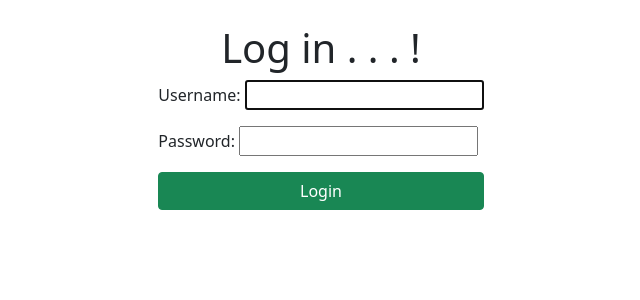
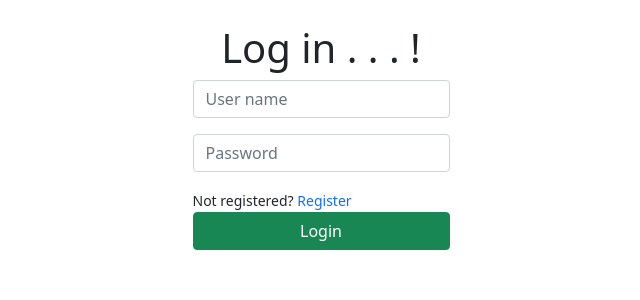
Before and after one commit to SaberHardy/blog_project, a Django app: page /members/login/ in a window 1280 px wide. Shown: the part 56-356 px from the top of the page, without its empty margins (319-959 px from the left). Run offline with Django 4.2, Linux system fonts and the light colour scheme; some libraries are stand-ins or nearby versions.

Commit message:
style templates

```diff
--- a/members/templates/registration/login.html
+++ b/members/templates/registration/login.html
@@ -8,11 +8,22 @@
     <div class="form-group d-flex justify-content-center align-items-center container">
         <form method="post">
             {% csrf_token %}
-            {{ form.as_p }}
+            {#            {{ form.as_p }}#}
+            <div class="mb-3 row">
+                <div class="col-sm-16">
+                    <input type="text" class="form-control" name="username" placeholder="User name">
+                </div>
+            </div>
+
+            <div class="mb-3 row">
+                <div class="col-sm-16">
+                    <input type="password" class="form-control" name="password" placeholder="Password">
+                </div>
+            </div>
+            <small>Not registered? <a href="{% url 'register' %}">Register</a></small>
             <button type="submit" class="btn btn-success col-md-12 text-center submit-btn">
                 Login
             </button>
-
         </form>
     </div>
 {% endblock %}
--- a/members/templates/registration/registrations.html
+++ b/members/templates/registration/registrations.html
@@ -12,6 +12,7 @@
             <button type="submit" class="btn btn-success col-md-12 text-center submit-btn">
                 Register
             </button>
+            <p>If you already registered? <a href="{% url 'login' %}">Login</a></p>
 
         </form>
     </div>
```
